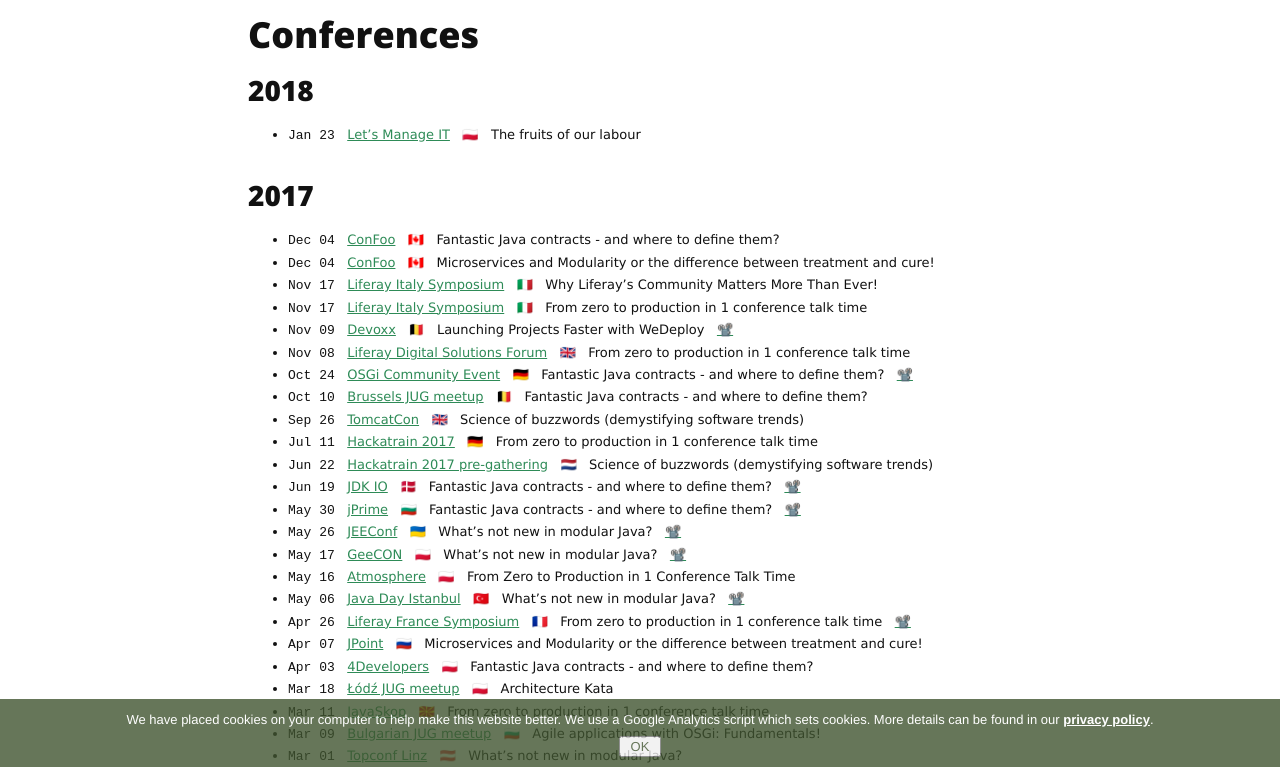
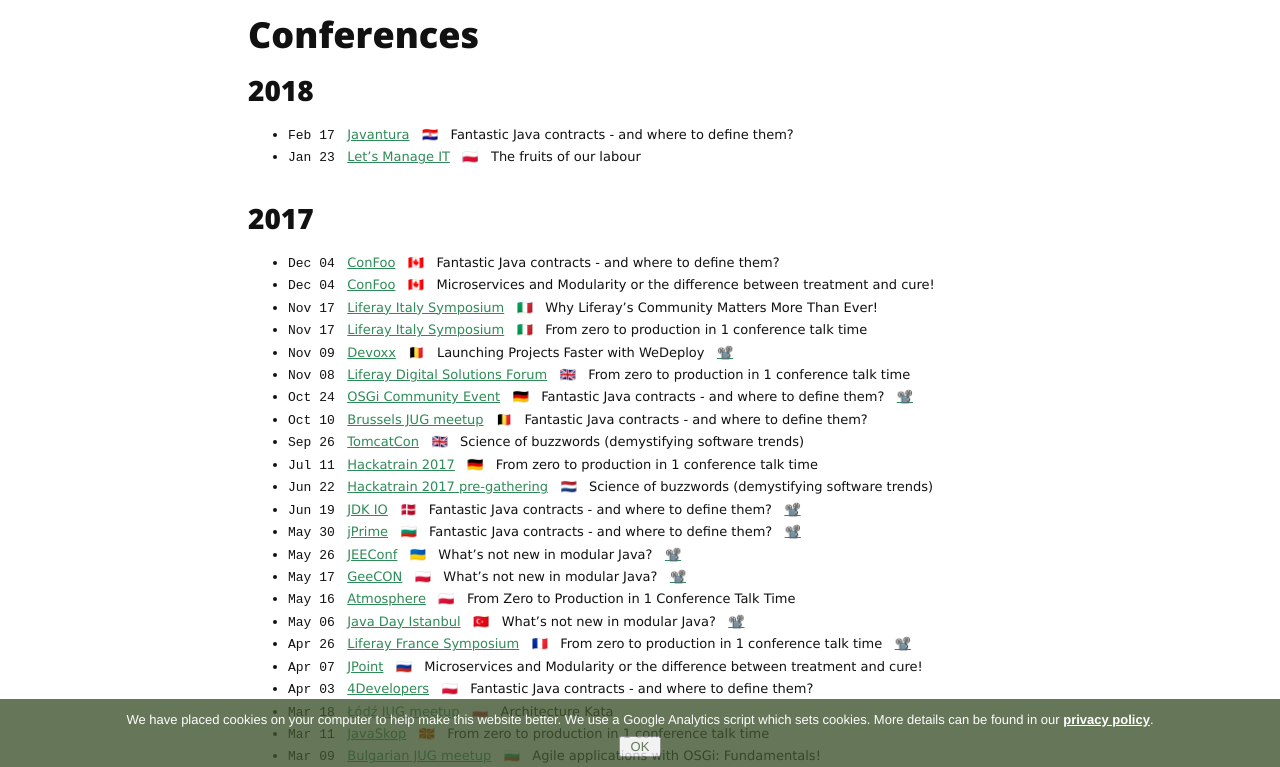
Before and after one commit to azzazzel/azzazzel.github.io, a Jekyll site: the page built from talks.md, in a window 1280 px wide and 900 px high, scrolled down 725 px, cut to the strip 133-900 px from the top of the window. Built offline with Jekyll 4.4.1, drawn with Linux system fonts in a browser that asks for light colours; nearby versions of some CDN libraries.

Commit message:
Add Javantura

```diff
--- a/talks.md
+++ b/talks.md
@@ -76,6 +76,8 @@
 
 ### 2018
 
+- `Feb 17` &nbsp; [Javantura](https://javantura.com)
+&nbsp; 🇭🇷 &nbsp; Fantastic Java contracts - and where to define them?
 - `Jan 23` &nbsp; [Let's Manage IT](https://events.letsmanageit.pl/LMIT40)
 &nbsp; 🇵🇱 &nbsp; The fruits of our labour
 
```
